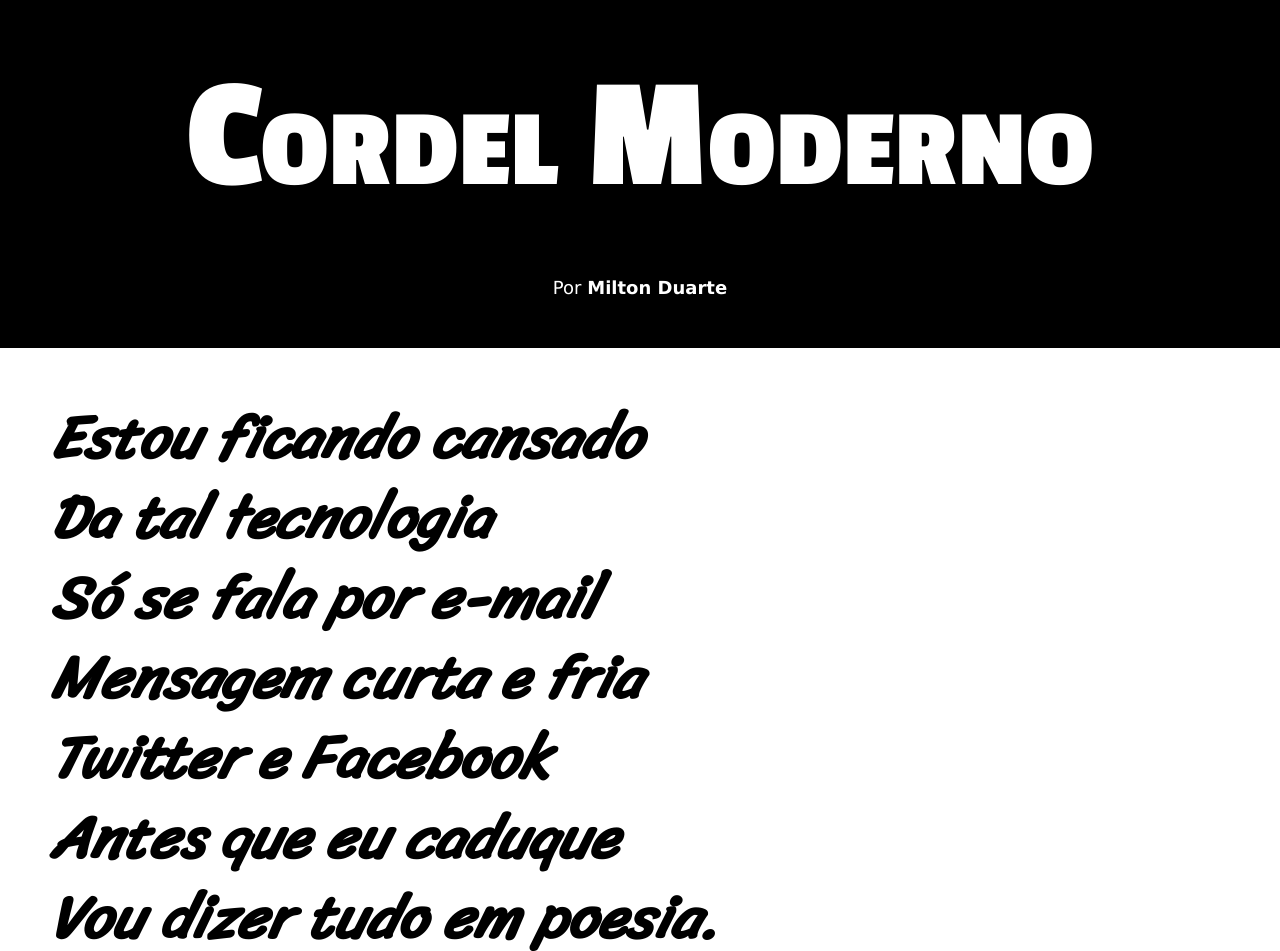
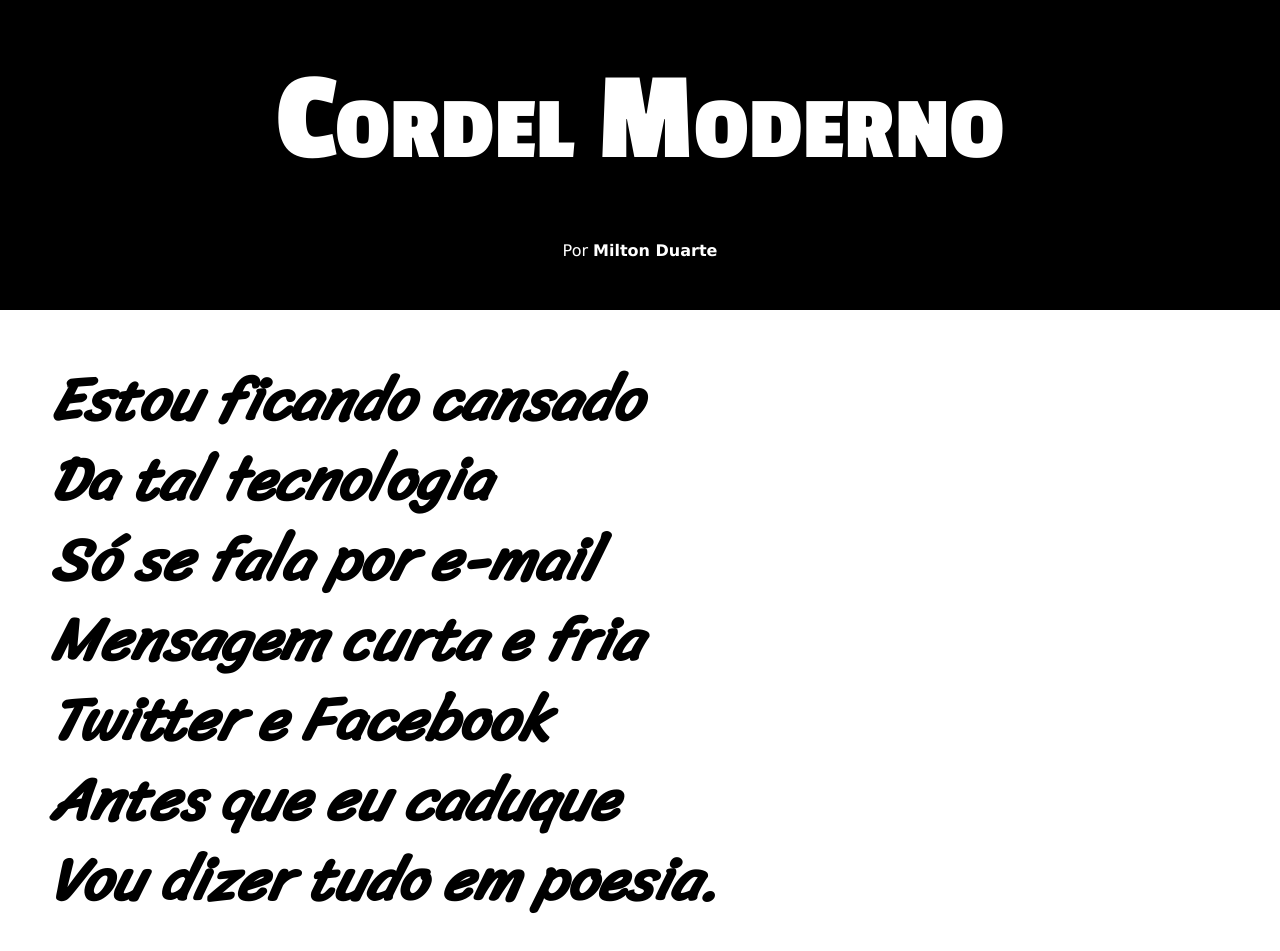
Before and after one commit to Ricky-Saldanha/Projeto-Cordel, a plain HTML site: page index.html in a window 1280 px wide. Shown: the top 951 px of the page. Drawn offline with Linux system fonts and the light colour scheme.

Commit message:
Header ajustado

```diff
--- a/style.css
+++ b/style.css
@@ -14,7 +14,7 @@
 
 }
 html body{
-    min-height: 100%vh;
+    min-height: 100vh;
     background-color: darkgray;
 }
 header{
@@ -23,7 +23,7 @@ header{
 }
 header h1{
     font-family: 'Passion',Arial, Helvetica, sans-serif;
-    font-size: 20vh;
+    font-size: 10vw;
     text-align: center;
     background-size: cover;
     padding-bottom: 50px;
@@ -34,7 +34,6 @@ header h1{
    }
 header p {
     text-align: center;
-    font-size: large;
     padding-bottom: 50px;
     font-family: Verdana, Tahoma, sans-serif;
 }
@@ -67,7 +66,7 @@ div{
 .flor{
     color: white;
     padding-top: 10vh;
-    padding-bottom: 10%vh;
+    padding-bottom: 10vh;
     background-image: url(imagens/background001.jpg);
     background-position: right center;
     background-size: cover;
@@ -78,7 +77,7 @@ div{
 .preto{
     background-position: abso;
     background-color: #00000025;
-   width: 700px;
+    width: 700px;
 
 }
 .folha{
```
